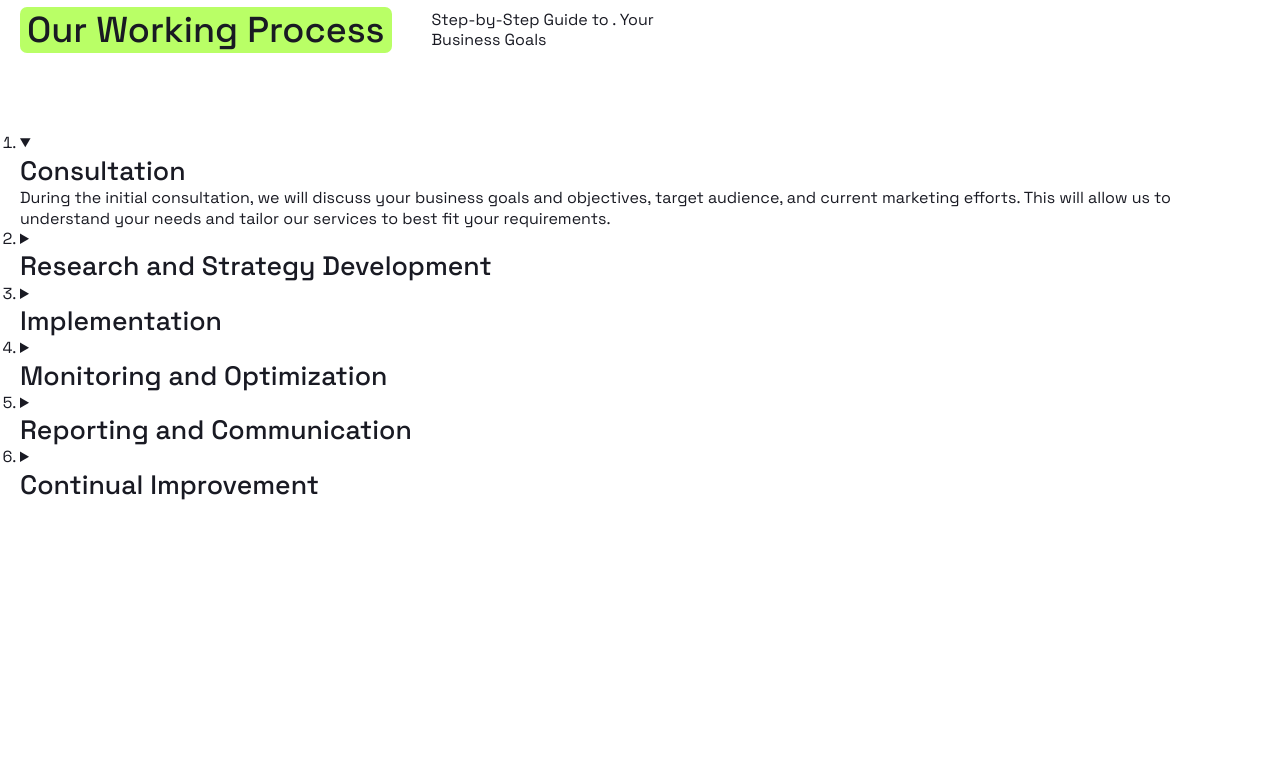
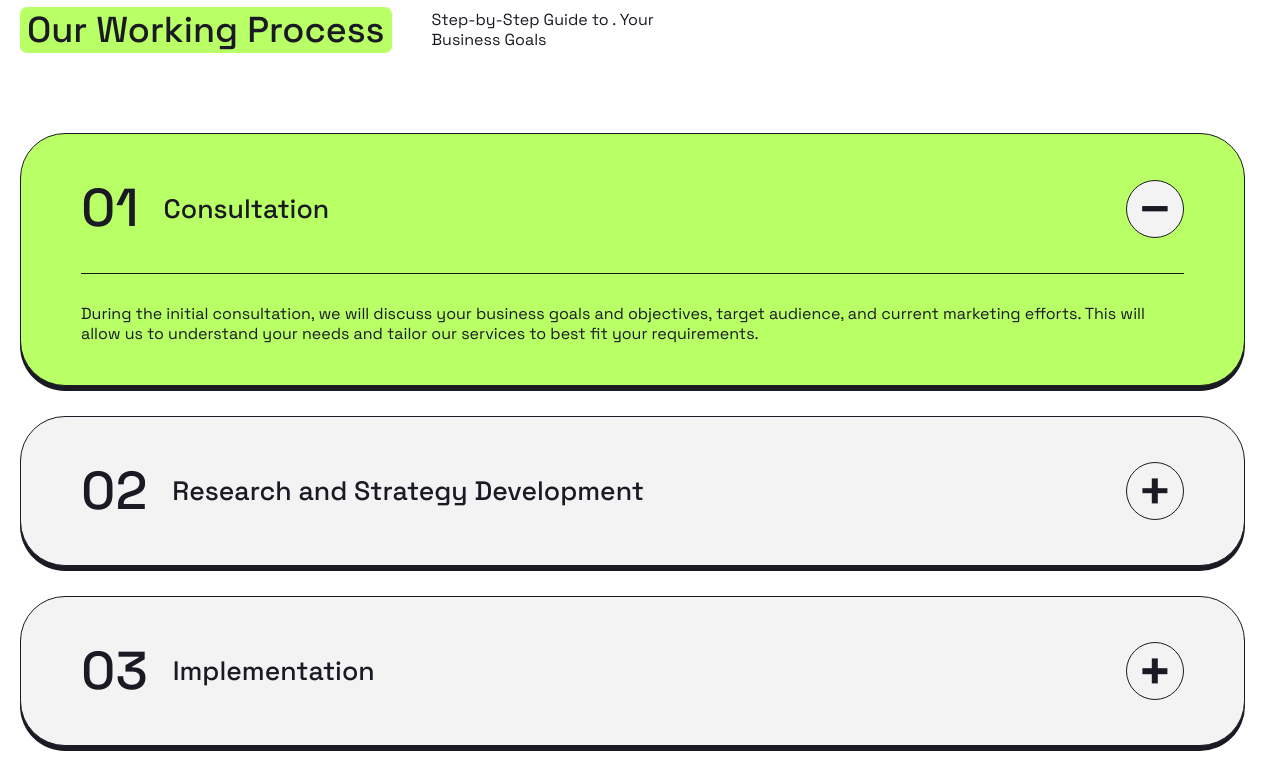
Before and after one commit to NikitaKhvWeb/positivus, a website: page index.html in a window 1280 px wide. Shown: the part 3020-3794 px from the top of the page. Before the commit the page ends 3572 px from the top, so only its background shows below. Drawn offline with Linux system fonts and the light colour scheme.

Commit message:
feat: add styles section process

```diff
--- /dev/null
+++ b/styles/layout/_process.scss
@@ -0,0 +1,88 @@
+@use '../abstracts/mixins';
+@use '../abstracts/media';
+
+.process {
+  &__list {
+    display: flex;
+    flex-direction: column;
+    row-gap: 30px;
+    counter-reset: custom-counter;
+    list-style: none;
+  }
+
+  &__item {
+    counter-increment: custom-counter;
+  }
+
+  &__accordion {
+    --indicatorVerticalRotate: 90deg;
+
+    padding: 40px 60px;
+    background-color: var(--color-gray);
+    border: var(--border);
+    border-radius: var(--border-radius-large);
+    box-shadow: var(--shadow);
+    transition-duration: var(--transition-duration);
+
+    @include media.hover {
+      background-color: var(--color-accent);
+    }
+
+    &[open] {
+      --indicatorVerticalRotate: 0deg;
+
+      background-color: var(--color-accent);
+    }
+
+    &-header {
+      display: flex;
+      justify-content: space-between;
+      align-items: center;
+      column-gap: 50px;
+      cursor: pointer;
+      user-select: none;
+    }
+
+    &-title {
+      display: flex;
+      align-items: center;
+      column-gap: 25px;
+
+      &::before {
+        content: '0' counter(custom-counter);
+        font-size: 2em;
+      }
+    }
+
+    &-indicator {
+      @include mixins.flex-center;
+      @include mixins.square(58px);
+
+      position: relative;
+      background-color: var(--color-gray);
+      border: var(--border);
+      border-radius: 50%;
+
+      &::before,
+      &::after {
+        @include mixins.abs-center;
+
+        content: '';
+        width: 45%;
+        height: 10%;
+        background-color: var(--color-dark);
+      }
+
+      &::after {
+        rotate: var(--indicatorVerticalRotate);
+        transition-duration: var(--transition-duration);
+      }
+    }
+
+    &-body {
+      margin-top: 30px;
+      padding-top: 30px;
+      border-top: 1px solid var(--color-dark);
+    }
+  }
+}
--- a/styles/main.scss
+++ b/styles/main.scss
@@ -21,6 +21,7 @@
 @use './layout/hero';
 @use './layout/services';
 @use './layout/studies';
+@use './layout/process';
 
 // Components
 @use './components/button';
```
Also changed, not shown: styles/main.css, 1 other file.
